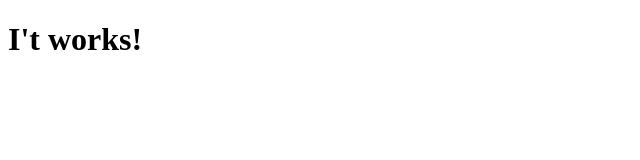
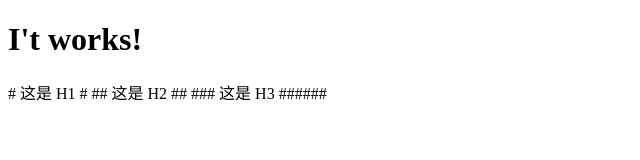
Before and after one commit to olsososo/olsososo.github.com, a plain HTML site: page index.html in a window 1280 px wide. Shown: the whole page, without its empty margins (0-640 px from the left). Drawn offline with Linux system fonts and the light colour scheme.

Commit message:
Update index.html

```diff
--- a/index.html
+++ b/index.html
@@ -5,5 +5,10 @@
 </head>
 <body>
 	<h1>I't works!</h1>
+# 这是 H1 #
+
+## 这是 H2 ##
+
+### 这是 H3 ######
 </body>
 </html>
```
